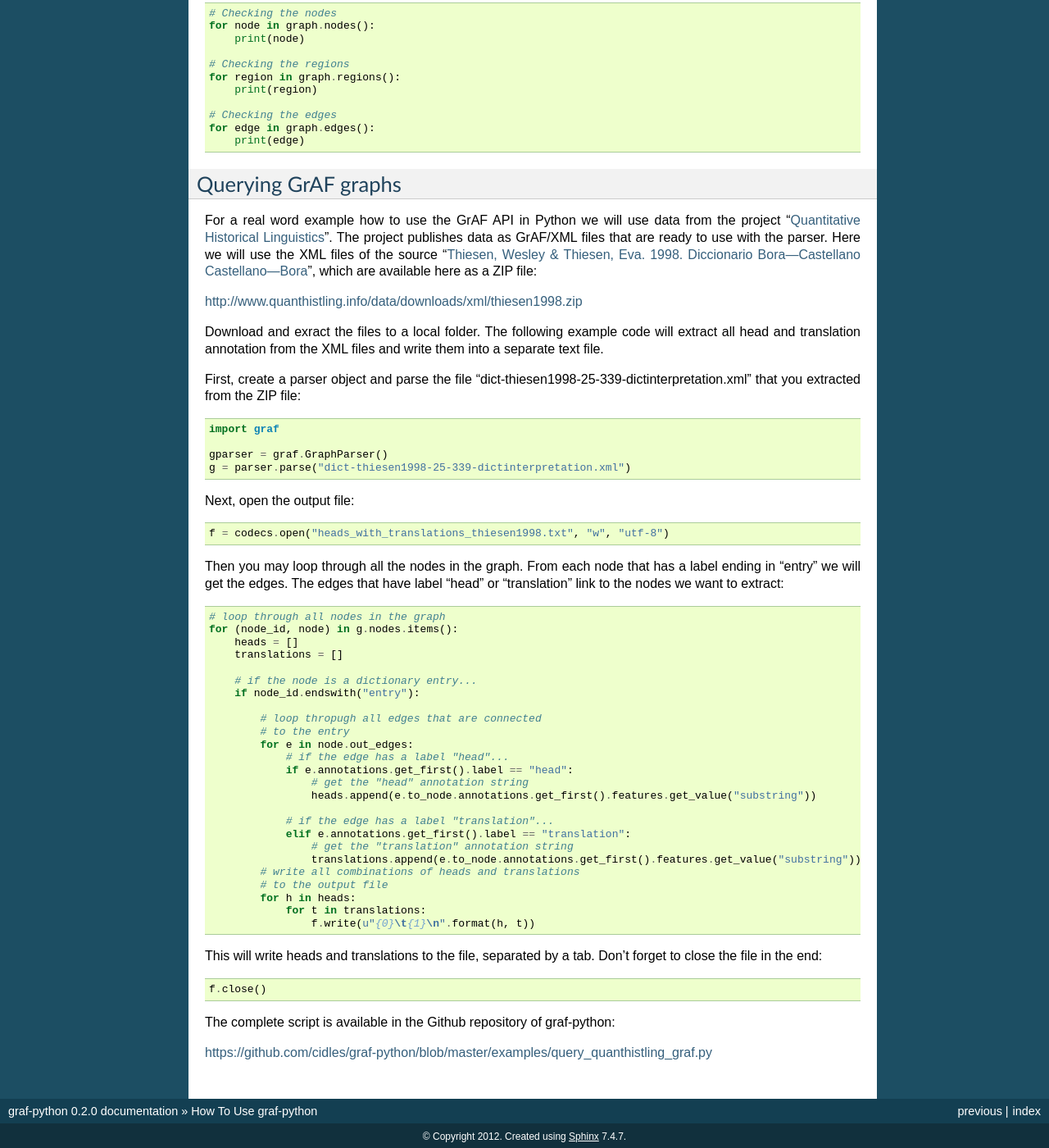
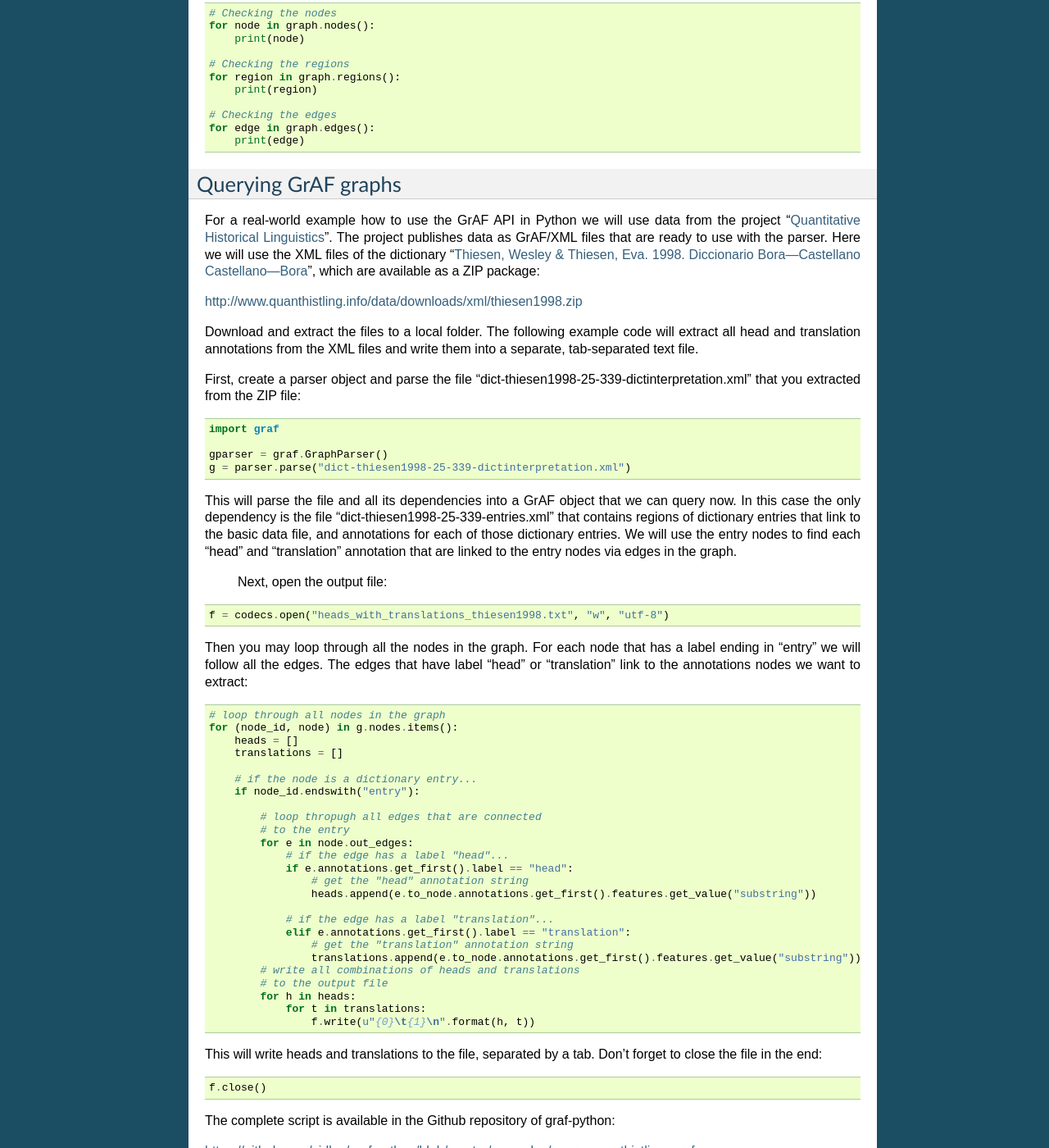
Before and after one commit to cidles/graf-python, a Sphinx documentation site: the page built from doc/howto.rst, in a window 1280 px wide and 1400 px high, scrolled down 751 px. Shown: the whole window at 82% size. Built offline with Sphinx 7.4.7, drawn with Linux system fonts in a browser that asks for light colours; formulas are drawn with MathJax 3.

Commit message:
Added new example script. Updated howto with example.

```diff
--- a/doc/howto.rst
+++ b/doc/howto.rst
@@ -49,11 +49,11 @@ Alternativily the parser also accepts and open file stream. Now we have a GrAF o
 Querying GrAF graphs
 ====================
 
-For a real word example how to use the GrAF API in Python we will use data from the project "`Quantitative Historical Linguistics <http://www.quanthistling.info/>`_". The project publishes data as GrAF/XML files that are ready to use with the parser. Here we will use the XML files of the source "`Thiesen, Wesley & Thiesen, Eva. 1998. Diccionario Bora—Castellano Castellano—Bora <http://www.quanthistling.info/data/source/thiesen1998/dictionary-25-339.html>`_", which are available here as a ZIP file:
+For a real-world example how to use the GrAF API in Python we will use data from the project "`Quantitative Historical Linguistics <http://www.quanthistling.info/>`_". The project publishes data as GrAF/XML files that are ready to use with the parser. Here we will use the XML files of the dictionary "`Thiesen, Wesley & Thiesen, Eva. 1998. Diccionario Bora—Castellano Castellano—Bora <http://www.quanthistling.info/data/source/thiesen1998/dictionary-25-339.html>`_", which are available as a ZIP package:
 
 http://www.quanthistling.info/data/downloads/xml/thiesen1998.zip
 
-Download and exract the files to a local folder. The following example code will extract all head and translation annotation from the XML files and write them into a separate text file.
+Download and extract the files to a local folder. The following example code will extract all head and translation annotations from the XML files and write them into a separate, tab-separated text file.
 
 First, create a parser object and parse the file "dict-thiesen1998-25-339-dictinterpretation.xml" that you extracted from the ZIP file:
 
@@ -64,13 +64,15 @@ First, create a parser object and parse the file "dict-thiesen1998-25-339-dictin
     gparser = graf.GraphParser()
     g = parser.parse("dict-thiesen1998-25-339-dictinterpretation.xml")
 
-Next, open the output file:
+This will parse the file and all its dependencies into a GrAF object that we can query now. In this case the only dependency is the file "dict-thiesen1998-25-339-entries.xml" that contains regions of dictionary entries that link to the basic data file, and annotations for each of those dictionary entries. We will use the entry nodes to find each "head" and "translation" annotation that are linked to the entry nodes via edges in the graph.
+
+ Next, open the output file:
 
 .. code-block:: python
 
     f = codecs.open("heads_with_translations_thiesen1998.txt", "w", "utf-8")
 
-Then you may loop through all the nodes in the graph. From each node that has a label ending in "entry" we will get the edges. The edges that have label "head" or "translation" link to the nodes we want to extract:
+Then you may loop through all the nodes in the graph. For each node that has a label ending in "entry" we will follow all the edges. The edges that have label "head" or "translation" link to the annotations nodes we want to extract:
 
 .. code-block:: python
 
```
